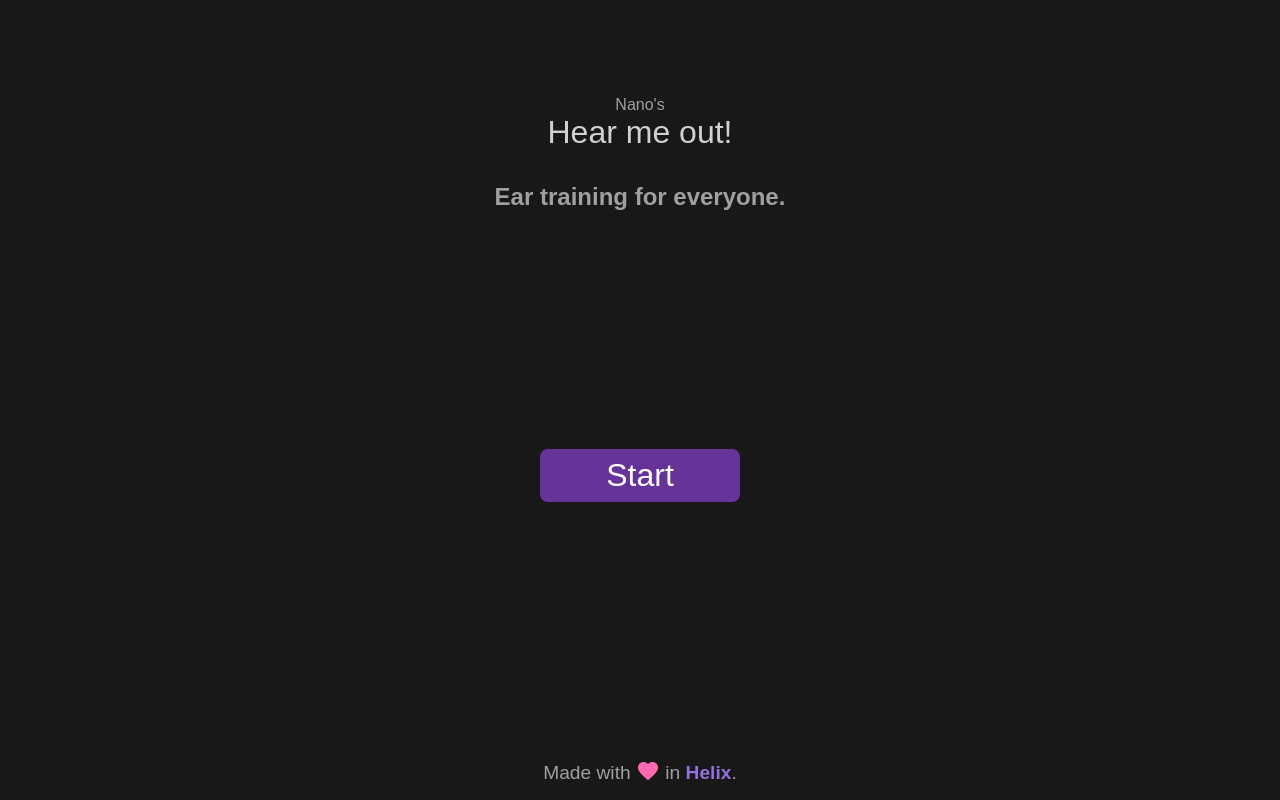
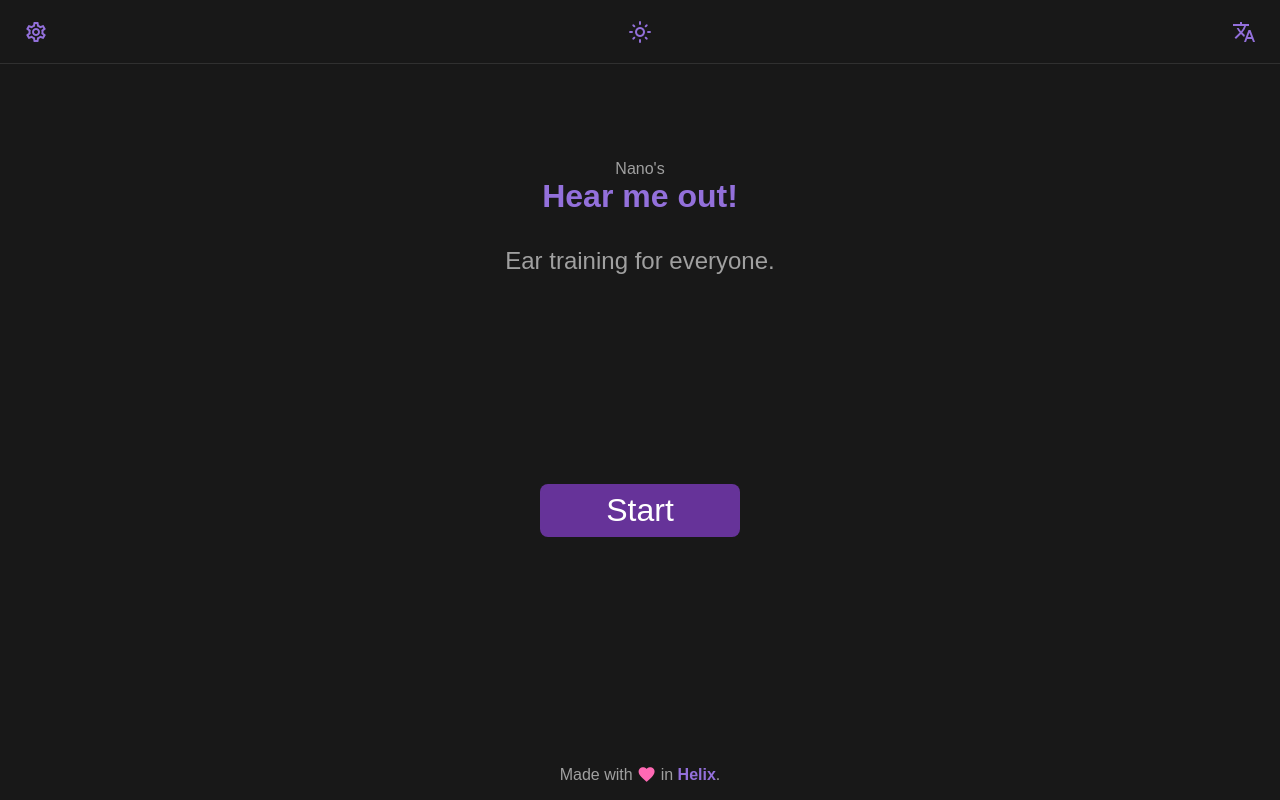
Before and after one commit to mec-nyan/hear-me-out, a React (Vite) app: page / in a window 1280 px wide. Built offline with nearby package versions, Linux system fonts and the light colour scheme.

Commit message:
Add home top-bar; styling; semantic tags.

```diff
--- a/index.html
+++ b/index.html
@@ -6,6 +6,7 @@
   <link rel="icon" type="image/svg+xml" href="/favicon.svg" />
   <meta name="viewport" content="width=device-width, initial-scale=1.0" />
   <link href="https://fonts.googleapis.com/icon?family=Material+Icons" rel="stylesheet">
+  <link href="https://fonts.googleapis.com/icon?family=Material+Icons+Outlined" rel="stylesheet">
   <title>Hear me out!</title>
 </head>
 
--- a/src/App.css
+++ b/src/App.css
@@ -37,13 +37,18 @@
   color: #a0a0a0;
 }
 
+.title h1 {
+  color: mediumpurple;
+}
+
 .title h2 {
   margin-top: 2rem;
+  font-weight: normal;
   color: #a0a0a0;
 }
 
 footer {
-  font-size: 1.2rem;
+  font-size: 1rem;
   padding: 1rem;
   color: #a0a0a0;
 }
@@ -56,5 +61,28 @@ footer {
 .love {
   color: hotpink;
   transform: translateY(4px);
+  font-size: 1.2rem;
+}
+
+.home-top {
+  width: 100%;
+}
+
+.top-bar {
+  width: 100%;
+  height: 64px;
+  display: flex;
+  flex-direction: row;
+  justify-content: space-between;
+  padding: 0 24px;
+  align-items: center;
+  box-sizing: border-box;
+  border-bottom: 1px solid #303030;
+}
+
+.top-bar .material-icons-outlined {
+  color: mediumpurple;
   font-size: 1.5rem;
+  text-align: center;
+  line-height: 56px;
 }
--- a/src/App.tsx
+++ b/src/App.tsx
@@ -5,18 +5,27 @@ function App() {
 
   return (
     <div className='app'>
-      <div className='title'>
-        <small className='author'>Nano's</small>
+      <div className='home-top'>
+        <div className='top-bar'>
+          <span className='material-icons-outlined'>settings</span>
+          <span className='material-icons-outlined'>light_mode</span>
+          <span className='material-icons-outlined' >translate</span>
+        </div>
+        <div className='title'>
+          <small className='author'>Nano's</small>
 
-        {/* I've not decided the name yet. */}
-        <h1>Hear me out!</h1>
+          {/* I've not decided the name yet. */}
+          <h1>Hear me out!</h1>
 
-        <h2>Ear training for everyone.</h2>
+          <h2>Ear training for everyone.</h2>
+        </div>
       </div>
 
       {/* We'll extract components later. */}
       <Link className='start' to='/levels'>Start</Link>
 
+      {/* TODO: Add information in the footer. */}
+      {/* This app is free (as in freedom) software, etc. */}
       <footer>Made with <span className='love material-icons'>favorite</span> in <span className='helix'>Helix</span>.</footer>
     </div>
   )
--- a/src/Chooser.css
+++ b/src/Chooser.css
@@ -14,26 +14,32 @@
   left: 0;
   background-color: rgba(28, 28, 28, 0.6);
   width: 100%;
-  padding: 0 8px;
   display: grid;
-  grid-template-columns: 56px 1fr 56px;
-  height: 56px;
-  min-height: 56px;
+  grid-template-columns: 64px 1fr 64px;
+  height: 64px;
+  min-height: 64px;
   align-items: center;
   justify-items: center;
   /* TODO: extract to variables. Maybe use sass. */
   border-bottom: 1px solid #303030;
-  backdrop-filter: blur(8px);
+  backdrop-filter: blur(4px);
 }
 
-h1 {
+.top-title {
   color: #d0d0d0;
-  font-weight: normal;
+  font-size: 1.4rem;
 }
 
 .icon-left {
-  color: #a0a0a0;
-  font-size: 1.8rem;
+  color: mediumpurple;
+  font-size: 1.5rem;
+  /* border: 1px solid orange; */
+}
+
+.help-icon {
+  color: mediumpurple;
+  font-size: 1.5rem;
+  /* border: 1px solid orange; */
 }
 
 .challenge-group {
@@ -97,19 +103,3 @@ h1 {
   color: goldenrod;
   font-family: monospace;
 }
-
-.help-icon {
-  color: mediumturquoise;
-}
-
-@media (min-width: 600px) {
-  .top-nav {
-    grid-template-columns: 64px 1fr 64px;
-    height: 64px;
-    min-height: 64px;
-  }
-
-  .challenge-group {
-    padding-top: calc(64px + 1rem);
-  }
-}
--- a/src/Chooser.tsx
+++ b/src/Chooser.tsx
@@ -62,11 +62,13 @@ export default function Chooser() {
 
   return (
     <div className='challenges'>
+      {/* TODO: We may want to add a paragraph here, i.e. "Choose your next challenge..."
+      or something. */}
       <div className='top-nav'>
         <Link to='/'>
           <span className='icon-left material-icons'>arrow_back</span>
         </Link>
-        <h1>Challenges</h1>
+        <span className='top-title'>Challenges</span>
         <span className='help-icon material-icons'>question_mark</span>
       </div>
 
```
Also changed, not shown: src/Challenge.css (added), src/Challenge.tsx (added).
